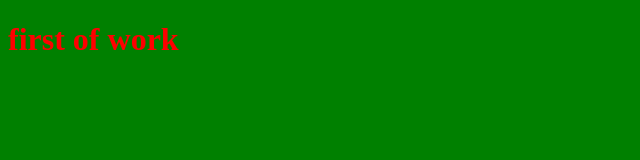
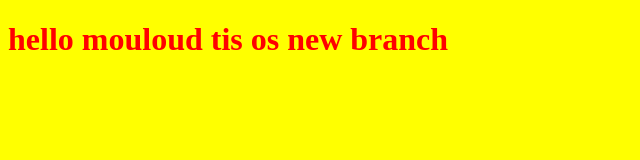
Before and after one commit to mouloudboubekeur/myproject, a plain HTML site: page index.html in a window 1280 px wide. Shown: the whole page, without its empty margins (0-640 px from the left). Drawn offline with Linux system fonts and the light colour scheme.

Commit message:
last insert

```diff
--- a/index.html
+++ b/index.html
@@ -4,12 +4,11 @@
     <meta charset="UTF-8">
     <meta http-equiv="X-UA-Compatible" content="IE=edge">
     <meta name="viewport" content="width=device-width, initial-scale=1.0">
-
     <title>Document</title>
     <link rel="stylesheet" href="style.css">
 </head>
 <body>
-    <h1>first of work </h1>
+    <h1>hello mouloud tis os new branch </h1>
     <script src="app.js"></script>
 </body>
 </html>
--- a/style.css
+++ b/style.css
@@ -2,5 +2,5 @@ h1{
     color: red;
 }
 body{
-    background: green;
+    background: yellow;
 }
```
